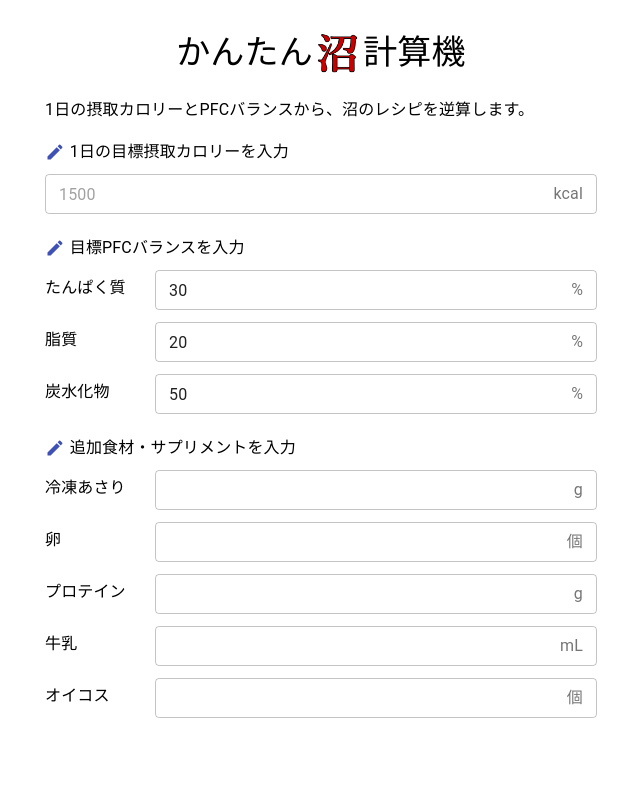
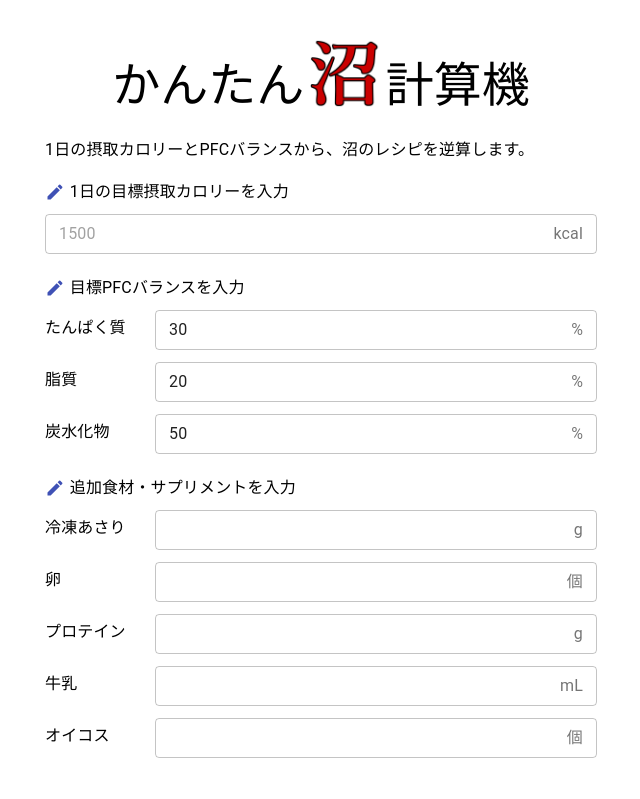
Before and after one commit to uhey22e/numa-calculator, a Gatsby site: page / in a window 1280 px wide. Shown: the top 799 px of the page, without its empty margins (319-959 px from the left). Built offline with nearby package versions, Linux system fonts and the light colour scheme; Gatsby itself is replaced by a stand-in of ours.

Commit message:
ロゴをコンポーネント化

```diff
--- a/src/components/CalcurationResult.tsx
+++ b/src/components/CalcurationResult.tsx
@@ -25,7 +25,7 @@ export default function CalcurationResult(props: Props) {
     if (isDetailView) {
       return (
         <>
-          <TableCell align="right">{row.netKCal.toFixed(1)} kcal</TableCell>
+          <TableCell align="right">{row.netKcal.toFixed(1)} kcal</TableCell>
           <TableCell align="right">{row.proteinGram.toFixed(1)} g</TableCell>
           <TableCell align="right">{row.fatGram.toFixed(1)} g</TableCell>
           <TableCell align="right">{row.carbsGram.toFixed(1)} g</TableCell>
--- /dev/null
+++ b/src/components/Logo.tsx
@@ -0,0 +1,26 @@
+import React from "react";
+import Typography from "@material-ui/core/Typography";
+import Box from "@material-ui/core/Box";
+import logo from "../assets/logo_numa.png";
+
+type Props = {};
+
+export default function Logo(props: Props) {
+  return (
+    <Typography component="h1" variant="h3">
+      <Box display="flex" alignItems="flex-end">
+        <div>かんたん</div>
+        <img
+          alt="沼"
+          src={logo}
+          style={{
+            display: "block",
+            height: "1.5em",
+            margin: "0.1em",
+          }}
+        />
+        <div>計算機</div>
+      </Box>
+    </Typography>
+  );
+}
--- a/src/pages/index.tsx
+++ b/src/pages/index.tsx
@@ -1,7 +1,6 @@
 import React from "react";
 import Alert from "@material-ui/lab/Alert";
 import { Container, Box, Typography } from "@material-ui/core";
-import { useTheme } from "@material-ui/core/styles";
 import InputSection from "../components/InputSection";
 import OutputSection from "../components/OutputSection";
 import AdditionalFoodInput from "../components/AdditionalFoodInput";
@@ -11,13 +10,11 @@ import CalcurationResult from "../components/CalcurationResult";
 import NutrientsDetail from "../components/NutrientsDetail";
 import Ingredient from "../ingredient";
 import { PFCBalance } from "../types";
-import logo from "../assets/logo_numa.png";
+import Logo from "../components/Logo";
 
 type Props = {};
 
 export default function App(props: Props) {
-  const theme = useTheme();
-
   // 目標摂取カロリー
   const [targetCalorie, setTargetCalorie] = React.useState<number>(0);
   // 目標PFCバランス
@@ -72,32 +69,8 @@ export default function App(props: Props) {
 
   return (
     <Container maxWidth="sm" style={{ backgroundColor: "#fff" }}>
-      <Box component="div" p={3}>
-        <Typography align="center" variant="h4" component="h1">
-          <span
-            style={{
-              verticalAlign: "bottom",
-            }}
-          >
-            かんたん
-          </span>
-          <img
-            alt="沼"
-            src={logo}
-            style={{
-              height: theme.typography.fontSize * 3,
-              verticalAlign: "bottom",
-              margin: "0 4px",
-            }}
-          />
-          <span
-            style={{
-              verticalAlign: "bottom",
-            }}
-          >
-            計算機
-          </span>
-        </Typography>
+      <Box display="flex" justifyContent="center" p={3}>
+        <Logo />
       </Box>
 
       <Box component="div" marginBottom={2}>
```
Also changed, not shown: stories/CalcurationResult.stories.tsx (+2 -2 lines), stories/Logo.stories.tsx (added, +11 -0 lines), stories/NutrientsDetail.stories.tsx (+2 -2 lines).
